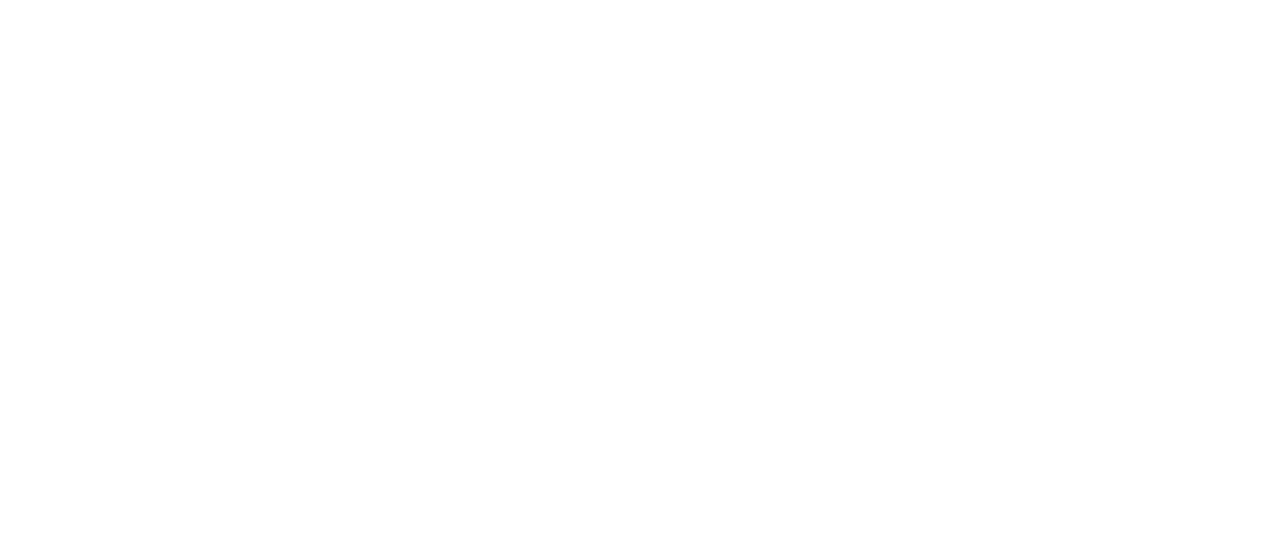
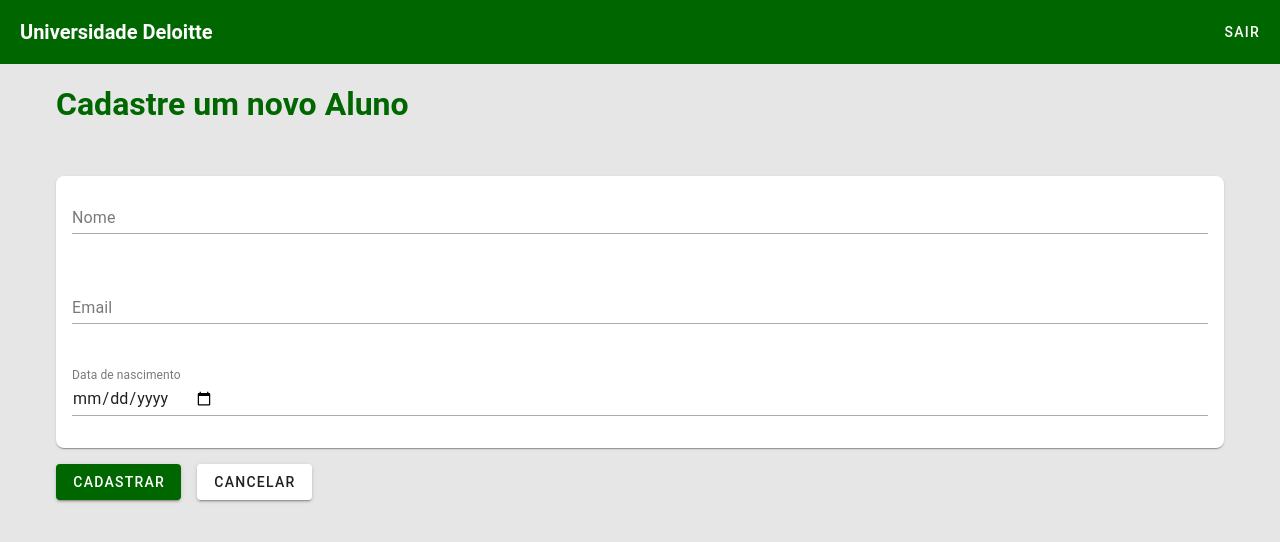
Before and after one commit to gabrielCouto26/universidade-deloitte-frontend, a Vue app: page /student/new in a window 1280 px wide. Before the commit this address had no page. Shown: the top 542 px of the page. Built offline with nearby package versions, Linux system fonts and the light colour scheme.

Commit message:
implementa cadastro de aluno

```diff
--- /dev/null
+++ b/src/base/enums.js
@@ -0,0 +1,9 @@
+const STUDENT_USER_TYPE = 1
+const TEACHER_USER_TYPE = 2
+const COORDINATOR_USER_TYPE = 3
+
+export {
+    STUDENT_USER_TYPE,
+    TEACHER_USER_TYPE,
+    COORDINATOR_USER_TYPE
+}
--- a/src/base/router/index.js
+++ b/src/base/router/index.js
@@ -4,6 +4,7 @@ import { AuthRoutes } from '@/auth/routes'
 import { HomeRoutes } from '@/home/routes'
 import { GradeRoutes } from '@/grades/routes'
 import { DisciplineRoutes } from '@/disciplines/routes'
+import { StudentRoutes } from '@/students/routes'
 
 const routes = [
   {
@@ -13,7 +14,8 @@ const routes = [
       ...AuthRoutes,
       ...HomeRoutes,
       ...GradeRoutes,
-      ...DisciplineRoutes
+      ...DisciplineRoutes,
+      ...StudentRoutes
     ],
   },
 ]
--- /dev/null
+++ b/src/students/components/StudentForm.vue
@@ -0,0 +1,73 @@
+<script setup>
+import { ref } from 'vue'
+import { useRouter } from 'vue-router';
+import { reactive } from 'vue';
+import BaseForm from '@/base/components/BaseForm.vue';
+
+const props = defineProps({
+    register: Function,
+})
+
+const router = useRouter()
+const form = reactive({
+    name: '',
+    email: '',
+    birthday: ''
+})
+
+const message = ref('')
+
+async function handleRegister() {
+    message.value = ''
+
+    const [res, error] = await props.register(form)
+
+    if (error) {
+        message.value = 'Erro ao cadastrar Aluno'
+        return
+    }
+
+    if (res){
+        router.push({ name: 'Home' })
+    }
+}
+
+function handleCancel() {
+    router.back()
+}
+
+</script>
+
+<template>
+    <BaseForm
+        :numFields="Object.keys(form).length"
+        :message="message"
+        :register="handleRegister"
+        :cancel="handleCancel"
+    >
+        <template #field-1>
+            <v-text-field
+                v-model="form.name"
+                label="Nome"
+                variant="underlined"
+            />
+        </template>
+
+        <template #field-2>
+            <v-text-field
+                v-model="form.email"
+                label="Email"
+                variant="underlined"
+            />
+        </template>
+
+        <template #field-3>
+            <v-text-field
+                v-model="form.birthday"
+                label="Data de nascimento"
+                type="date"
+                variant="underlined"
+            />
+        </template>
+    </BaseForm>
+</template>
--- a/src/students/composable/index.js
+++ b/src/students/composable/index.js
@@ -1,5 +1,6 @@
 import { ref } from 'vue'
-import { getStudents } from '@/students/services'
+import { getStudents, createStudent } from '@/students/services'
+import { STUDENT_USER_TYPE } from '@/base/enums'
 
 export const useStudents = () => {
     const students = ref([])
@@ -15,8 +16,19 @@ export const useStudents = () => {
         }
     }
 
+    async function addStudent(data) {
+        data.user_type = STUDENT_USER_TYPE
+        const [res, error] = await createStudent({ user: data })
+        if (error)
+            return [null, error]
+
+        if (res)
+            return [res, null]
+    }
+
     return {
         students,
         studentsList,
+        addStudent
     }
 }
--- /dev/null
+++ b/src/students/routes.js
@@ -0,0 +1,7 @@
+export const StudentRoutes = [
+    {
+        path: '/student/new',
+        name: 'NewStudent',
+        component: () => import('./views/Student.vue')
+    }
+]
--- a/src/students/services/index.js
+++ b/src/students/services/index.js
@@ -9,6 +9,16 @@ async function getStudents(){
     }
 }
 
+async function createStudent(data){
+    try {
+        const res = await http.post('/api/students/', data)
+        return [res.data, null]
+    } catch (error) {
+        return [null, error]
+    }
+}
+
 export {
     getStudents,
+    createStudent
 }
--- /dev/null
+++ b/src/students/views/Student.vue
@@ -0,0 +1,22 @@
+
+<script setup>
+import { useStudents } from '@/students/composable'
+import StudentForm from '@/students/components/StudentForm'
+
+const { addStudent } = useStudents()
+</script>
+
+<template>
+    <v-container>
+        <h1 class="mb-12 color-green">Cadastre um novo Aluno</h1>
+        <StudentForm
+            :register="addStudent"
+        />
+    </v-container>
+</template>
+
+<style>
+.color-green {
+  color: #006600 !important;
+}
+</style>
```
